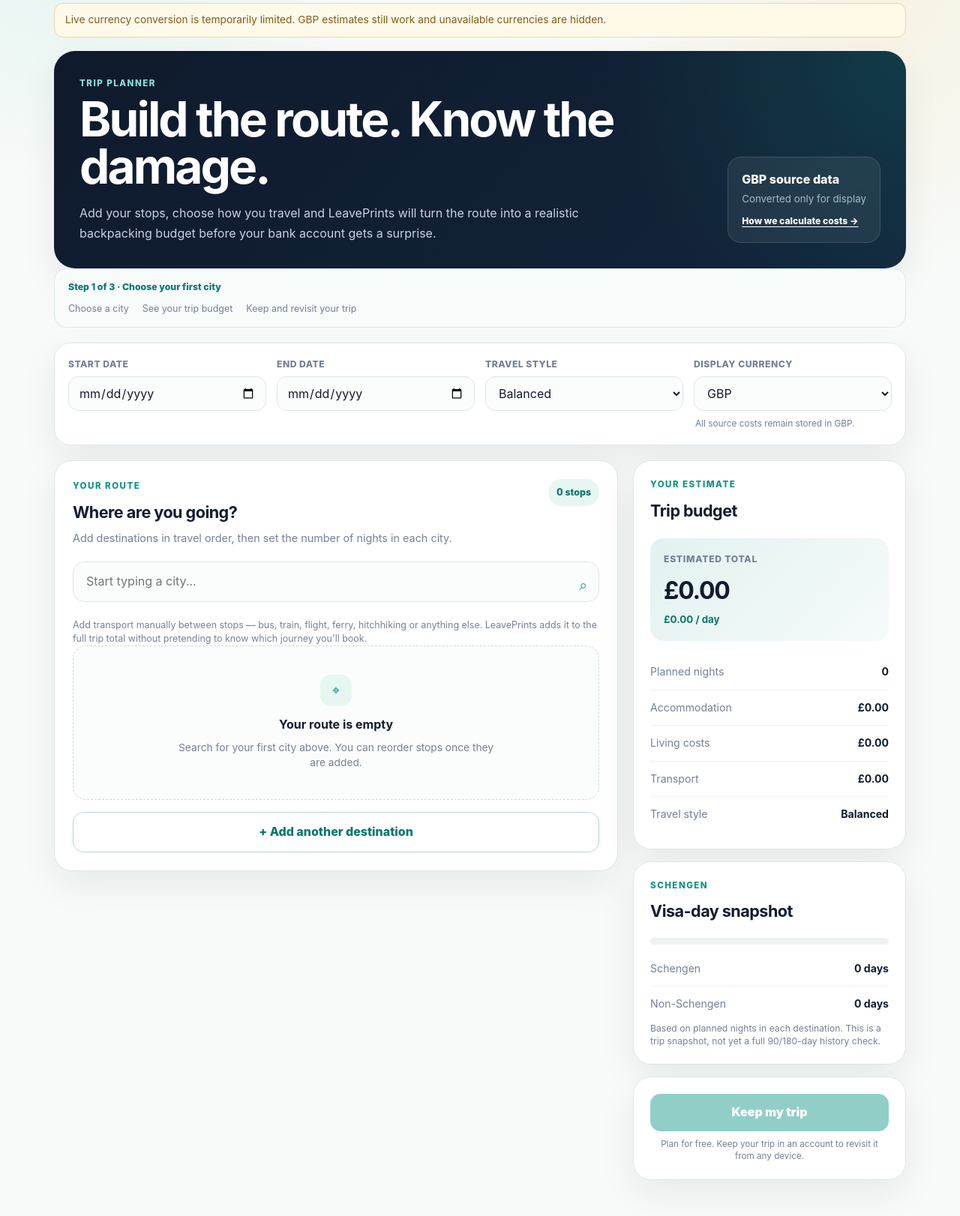
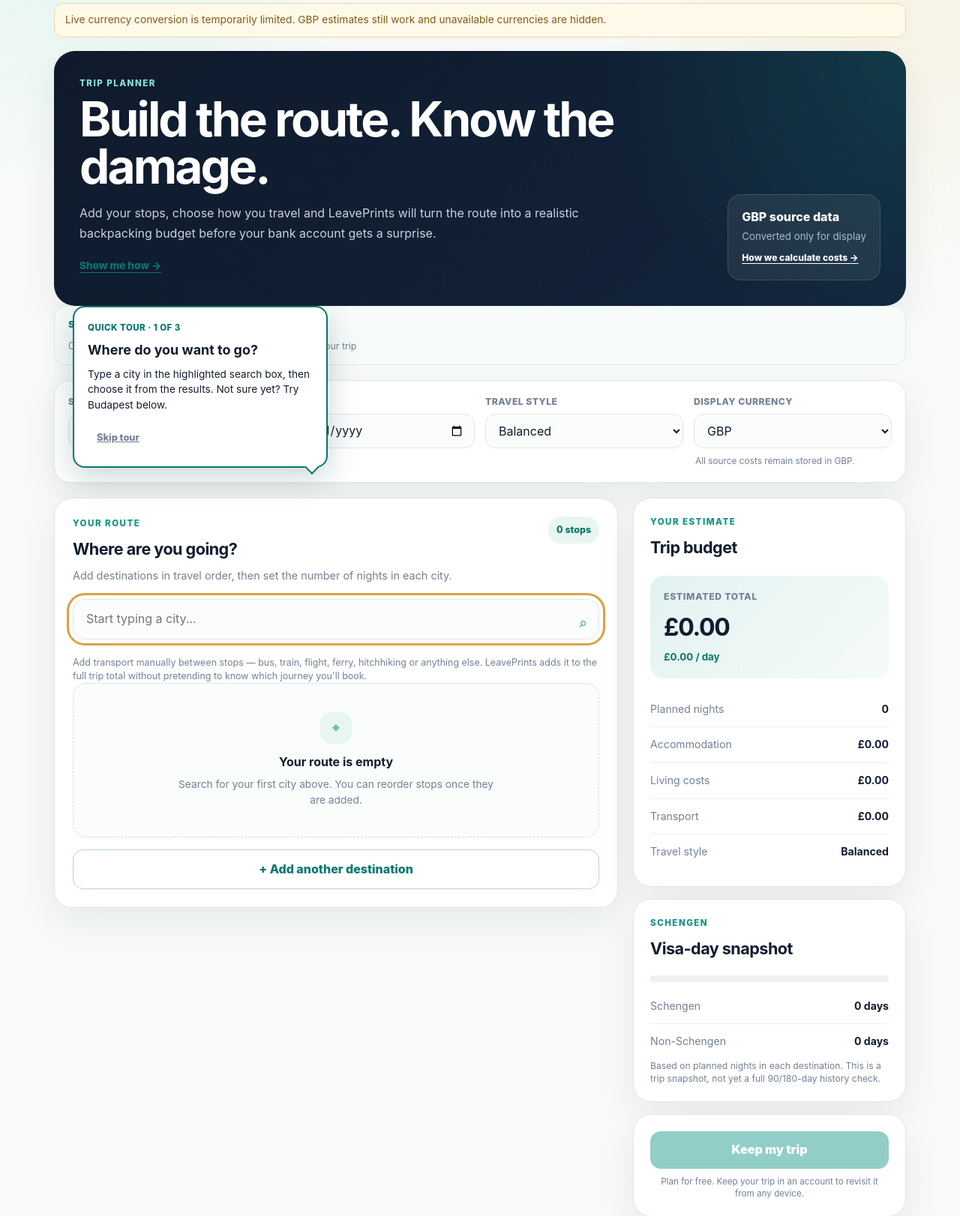
Before and after one commit to joshdean97/roamwise, a Flask app: page / in a window 1280 px wide. Shown: the part 164-1786 px from the top of the page at 75% size. Run offline with Flask 3, Linux system fonts and the light colour scheme; data comes from the database, SQL or seed files in the repository; data that the repository does not hold is empty; some libraries are stand-ins or nearby versions.

Commit message:
Guide first-time planners through destination, nights and budget

```diff
--- a/core/routes/admin.py
+++ b/core/routes/admin.py
@@ -222,6 +222,12 @@ def analytics_dashboard():
         ("shared_route_saved", "Actual route uses"),
         ("account_created", "Signups"),
         ("planner_opened", "Planner opens"),
+        ("walkthrough_started", "Walkthrough starts"),
+        ("walkthrough_destination_seen", "Walkthrough: choose destination"),
+        ("walkthrough_nights_seen", "Walkthrough: set nights"),
+        ("walkthrough_budget_seen", "Walkthrough: see budget"),
+        ("walkthrough_completed", "Walkthrough completions"),
+        ("walkthrough_skipped", "Walkthrough skips"),
         ("first_budget_generated", "First budgets generated"),
         ("trip_generated", "Trips presented"),
         ("ownership_prompt_seen", "Ownership prompts seen"),
--- a/core/routes/main.py
+++ b/core/routes/main.py
@@ -1212,6 +1212,12 @@ def analytics_event():
     event_name = (payload.get("event") or "").strip()
 
     allowed_client_events = {
+        "walkthrough_started",
+        "walkthrough_destination_seen",
+        "walkthrough_nights_seen",
+        "walkthrough_budget_seen",
+        "walkthrough_completed",
+        "walkthrough_skipped",
         "first_city_added",
         "second_city_added",
         "dates_added",
--- /dev/null
+++ b/core/static/planner-walkthrough.css
@@ -0,0 +1,47 @@
+.walkthrough-replay {
+    margin: 12px 0 0;
+    padding: 8px 0;
+    border: 0;
+    background: transparent;
+    color: var(--rw-teal-dark);
+    font: inherit;
+    font-size: .85rem;
+    font-weight: 800;
+    text-decoration: underline;
+    text-underline-offset: 4px;
+    cursor: pointer;
+}
+.walkthrough-card[hidden] { display: none; }
+.walkthrough-card {
+    position: fixed;
+    z-index: 1000;
+    width: min(340px, calc(100vw - 24px));
+    max-height: calc(100dvh - 24px);
+    overflow: visible;
+    padding: 18px;
+    border: 2px solid var(--rw-teal-dark);
+    border-radius: 16px;
+    background: white;
+    color: var(--rw-ink);
+    box-shadow: 0 12px 40px rgba(16, 62, 64, .22);
+}
+.walkthrough-card .walkthrough-step {
+    margin: 0 0 7px;
+    color: var(--rw-teal-dark);
+    font-size: .72rem;
+    font-weight: 850;
+    letter-spacing: .04em;
+    text-transform: uppercase;
+}
+.walkthrough-card h2 { margin: 0 0 7px; font-size: 1.12rem; }
+.walkthrough-card .walkthrough-copy { margin: 0; font-size: .85rem; line-height: 1.5; }
+.walkthrough-actions { display: flex; align-items: center; justify-content: space-between; gap: 12px; margin-top: 14px; }
+.walkthrough-actions button { min-height: 40px; padding: 8px 12px; border-radius: 9px; font: inherit; font-size: .8rem; font-weight: 800; cursor: pointer; }
+.walkthrough-skip { border: 0; background: transparent; color: var(--rw-muted); text-decoration: underline; }
+.walkthrough-next { border: 0; background: var(--rw-teal-dark); color: white; }
+.walkthrough-next[hidden] { display: none; }
+.walkthrough-target { outline: 3px solid #dba246 !important; outline-offset: 5px; scroll-margin: 220px 0; }
+.walkthrough-card::after { content: ""; position: absolute; left: var(--walkthrough-arrow, 30px); width: 12px; height: 12px; background: white; border: solid var(--rw-teal-dark); transform: rotate(45deg); }
+.walkthrough-card[data-placement="above"]::after { bottom: -8px; border-width: 0 2px 2px 0; }
+.walkthrough-card[data-placement="below"]::after { top: -8px; border-width: 2px 0 0 2px; }
+@media (prefers-reduced-motion: reduce) { .walkthrough-target { scroll-behavior: auto; } }
--- /dev/null
+++ b/core/static/planner-walkthrough.js
@@ -0,0 +1,154 @@
+/* Small, non-modal guide: the planner stays usable throughout. */
+window.LeavePrintsWalkthrough = class {
+    constructor({ hasRoute, isEditing, track }) {
+        this.hasRoute = hasRoute;
+        this.track = track;
+        this.key = "leaveprints.planner-walkthrough.v1";
+        this.card = document.getElementById("plannerWalkthrough");
+        this.replay = document.getElementById("replayWalkthrough");
+        this.next = document.getElementById("walkthroughNext");
+        this.skip = document.getElementById("walkthroughSkip");
+        this.active = false;
+        this.step = 0;
+        this.target = null;
+        this.replay.addEventListener("click", () => this.start(true));
+        this.skip.addEventListener("click", () => this.finish(false));
+        const search = document.getElementById("citySearch");
+        // Make room for the keyboard and autocomplete while choosing a city.
+        search.addEventListener("focus", () => {
+            if (this.active && this.step === 0) this.card.hidden = true;
+        });
+        search.addEventListener("blur", () => requestAnimationFrame(() => {
+            if (this.active && this.step === 0) {
+                this.card.hidden = false;
+                this.position();
+            }
+        }));
+        this.next.addEventListener("click", () => {
+            if (this.step === 1) this.show(2, true);
+            else this.finish(true);
+        });
+        document.addEventListener("keydown", event => {
+            if (this.active && event.key === "Escape") this.finish(false);
+        });
+        const reposition = () => {
+            if (!this.active || this.frame) return;
+            this.frame = requestAnimationFrame(() => {
+                this.frame = null;
+                this.position();
+            });
+        };
+        window.addEventListener("resize", reposition);
+        window.addEventListener("scroll", reposition, { passive: true });
+        window.visualViewport?.addEventListener("resize", reposition);
+        window.visualViewport?.addEventListener("scroll", reposition);
+        let seen = false;
+        try { seen = Boolean(localStorage.getItem(this.key)); } catch (_) {}
+        // Existing, restored and shared routes already have a budget. Do not
+        // interrupt those flows or automatically tour saved-trip editing.
+        if (!seen && !isEditing && !hasRoute()) this.start(false);
+    }
+
+    start(manual) {
+        this.active = true;
+        this.manual = manual;
+        try { localStorage.setItem(this.key, "seen"); } catch (_) {}
+        this.track("walkthrough_started");
+        this.show(this.hasRoute() ? 1 : 0, true);
+    }
+
+    clearTarget() {
+        if (!this.target) return;
+        this.target.classList.remove("walkthrough-target");
+        const descriptions = (this.described.getAttribute("aria-describedby") || "")
+            .split(" ").filter(id => id && id !== "walkthroughCopy");
+        if (descriptions.length) this.described.setAttribute("aria-describedby", descriptions.join(" "));
+        else this.described.removeAttribute("aria-describedby");
+        this.target = null;
+    }
+
+    show(step, scroll) {
+        this.clearTarget();
+        this.step = step;
+        const steps = [
+            ["Where do you want to go?", "Type a city in the highlighted search box, then choose it from the results. Not sure yet? Try Budapest below.", "walkthrough_destination_seen"],
+            ["How long are you staying?", "Set the nights for your first stop with the + and − buttons, or type a number. Your estimate updates as you go.", "walkthrough_nights_seen"],
+            ["Here's your trip budget", "This estimate includes accommodation and living costs. Add transport costs when you know them. Add another destination, or choose Keep my trip to save and revisit it.", "walkthrough_budget_seen"]
+        ];
+        const [title, copy, event] = steps[step];
+        document.getElementById("walkthroughStep").textContent = `Quick tour · ${step + 1} of 3`;
+        document.getElementById("walkthroughTitle").textContent = title;
+        document.getElementById("walkthroughCopy").textContent = copy;
+        this.next.hidden = step === 0;
+        this.next.textContent = step === 1 ? "Use these nights →" : "Got it";
+        this.skip.textContent = step === 2 ? "Close tour" : "Skip tour";
+        this.target = step === 0 ? document.getElementById("citySearch")
+            : step === 1 ? document.querySelector(".route-stop .nights-control")
+            : document.getElementById("tripTotal").closest(".summary-total");
+        if (!this.target) { this.finish(false); return; }
+        this.target.classList.add("walkthrough-target");
+        this.described = this.target.querySelector("input") || this.target;
+        const description = this.described.getAttribute("aria-describedby");
+        this.described.setAttribute("aria-describedby", [description, "walkthroughCopy"].filter(Boolean).join(" "));
+        this.card.hidden = false;
+        this.track(event);
+        if (scroll) {
+            this.target.scrollIntoView({ behavior: "instant", block: "center" });
+            const rect = this.target.getBoundingClientRect();
+            const navBottom = document.querySelector(".site-nav")?.getBoundingClientRect().bottom || 0;
+            const targetTop = Math.max(12, navBottom + 12) + this.card.offsetHeight + 14;
+            if (rect.top < targetTop && targetTop + rect.height < window.innerHeight - 12) {
+                window.scrollBy({ top: rect.top - targetTop, behavior: "instant" });
+            }
+        }
+        this.position();
+        // Automatic guidance never steals focus. Keyboard users can replay
+        // the tour and reach its action buttons without hunting around.
+        if (this.manual && scroll) (step === 0 ? this.skip : this.next).focus({ preventScroll: true });
+    }
+
+    position() {
+        if (!this.active || this.card.hidden || !this.target?.isConnected) return;
+        const rect = this.target.getBoundingClientRect();
+        const viewport = window.visualViewport;
+        const top = viewport?.offsetTop || 0;
+        const height = viewport?.height || window.innerHeight;
+        const width = viewport?.width || window.innerWidth;
+        const cardHeight = this.card.offsetHeight;
+        const cardWidth = this.card.offsetWidth;
+        const gap = 14;
+        const above = rect.top - cardHeight - gap >= top + 12;
+        const desired = above ? rect.top - cardHeight - gap : rect.bottom + gap;
+        const y = Math.max(top + 12, Math.min(desired, top + height - cardHeight - 12));
+        const x = Math.max(12, Math.min(rect.left, width - cardWidth - 12));
+        this.card.style.left = `${x}px`;
+        this.card.style.top = `${y}px`;
+        this.card.dataset.placement = above ? "above" : "below";
+        this.card.style.setProperty("--walkthrough-arrow", `${Math.max(20, Math.min(cardWidth - 30, rect.left + rect.width / 2 - x))}px`);
+    }
+
+    sync() {
+        if (!this.active) return;
+        if (!this.hasRoute()) this.show(0, false);
+        else if (this.step === 0) this.show(1, true);
+        else this.show(this.step, false); // Rebind after route rows rerender.
+    }
+
+    nightsChosen() {
+        if (this.active && this.step === 1) this.show(2, true);
+    }
+
+    finish(completed) {
+        const focusWasInCard = this.card.contains(document.activeElement);
+        const focusTarget = this.step === 2 ? document.querySelector(".budget-ready-save")
+            : this.target?.querySelector("input") || this.target;
+        this.active = false;
+        this.card.hidden = true;
+        this.clearTarget();
+        this.track(completed ? "walkthrough_completed" : "walkthrough_skipped");
+        if (focusWasInCard) {
+            const destination = focusTarget?.isConnected && !focusTarget.disabled ? focusTarget : this.replay;
+            destination.focus({ preventScroll: true });
+        }
+    }
+};
--- a/core/templates/trips/plan_trip.html
+++ b/core/templates/trips/plan_trip.html
@@ -419,6 +419,7 @@
 
 </style>
 
+<link rel="stylesheet" href="{{ url_for('static', filename='planner-walkthrough.css') }}">
 <main class="trip-planner">
     {% with messages = get_flashed_messages(with_categories=true) %}
         {% if messages or fx_limited %}
@@ -447,6 +448,7 @@
                 Add your stops, choose how you travel and LeavePrints will turn the route
                 into a realistic backpacking budget before your bank account gets a surprise.
             </p>
+            <button class="walkthrough-replay" id="replayWalkthrough" type="button">Show me how →</button>
         </div>
 
         <div class="planner-hero-badge">
@@ -719,6 +721,16 @@
     </div>
 </div>
 
+<section class="walkthrough-card" id="plannerWalkthrough" role="region" aria-label="Trip planner walkthrough" aria-live="polite" hidden>
+    <p class="walkthrough-step" id="walkthroughStep"></p>
+    <h2 id="walkthroughTitle"></h2>
+    <p class="walkthrough-copy" id="walkthroughCopy"></p>
+    <div class="walkthrough-actions">
+        <button class="walkthrough-skip" id="walkthroughSkip" type="button">Skip tour</button>
+        <button class="walkthrough-next" id="walkthroughNext" type="button" hidden>Next →</button>
+    </div>
+</section>
+<script src="{{ url_for('static', filename='planner-walkthrough.js') }}"></script>
 <script>
 (() => {
     const FX_RATES = {{ fx_rates|tojson }};
@@ -844,6 +856,7 @@
         departureTransport: normaliseTransportEntry(initialTransport.departure),
         transportLegs: new Map()
     };
+    let walkthrough = null;
 
     (initialTransport.legs || []).forEach(leg => {
         const index = Number(leg.position) - 1;
@@ -1087,6 +1100,7 @@
         const nights = Math.max(1, Math.min(90, Number(value) || 1));
         state.route[index].nights = nights;
         render();
+        walkthrough?.nightsChosen();
     }
 
     function renderSearchResults(query) {
@@ -1225,6 +1239,7 @@
     }
 
     function openDataReportModal(city) {
+        if (walkthrough?.active) walkthrough.finish(false);
         dataReportCity = city;
         dataReportCityName.textContent = `${city.name}, ${city.country}`;
         dataReportCategory.value = "daily_estimate";
@@ -1617,6 +1632,7 @@
     function render() {
         renderRoute();
         renderSummary();
+        walkthrough?.sync();
 
         if (searchInput.value.trim()) {
             renderSearchResults(searchInput.value);
@@ -1709,6 +1725,7 @@
         }
 
         trackAnalyticsMilestone("save_cta_clicked");
+        if (walkthrough?.active) walkthrough.finish(true);
 
         if (!IS_AUTHENTICATED) {
             event.preventDefault();
@@ -1738,6 +1755,11 @@
     }
     if (ownershipObserver) ownershipObserver.observe(budgetReady);
     render();
+    if (window.LeavePrintsWalkthrough) walkthrough = new window.LeavePrintsWalkthrough({
+        hasRoute: () => state.route.length > 0,
+        isEditing: IS_EDITING,
+        track: trackAnalyticsMilestone
+    });
 
     if (AUTOSAVE_AFTER_AUTH && restoredLocalDraft && IS_AUTHENTICATED) {
         saveButton.textContent = "Keeping your trip…";
```
Also changed, not shown: core/analytics.py (+12 -0 lines), tests/test_analytics.py (+18 -0 lines).
